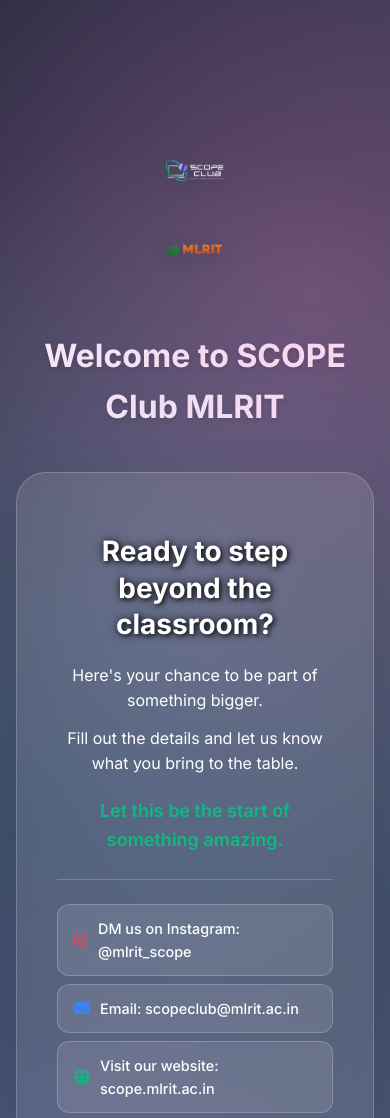
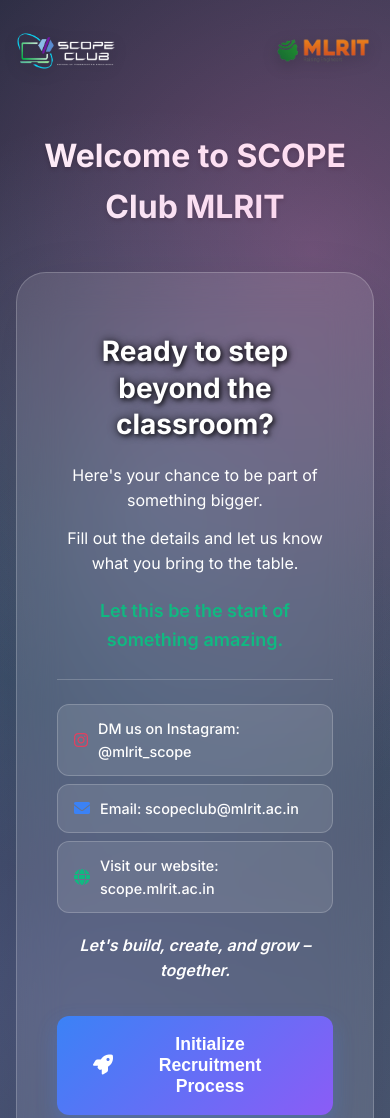
Before and after one commit to jbreddy1/scope-recruitments, a plain HTML site: page index.html in a window 390 px wide. Shown: the top 1118 px of the page. Drawn offline with Linux system fonts and the light colour scheme.

Commit message:
second commit

```diff
--- a/index.html
+++ b/index.html
@@ -47,7 +47,7 @@
                         <i class="fas fa-envelope"></i>
                         <span>Email: scopeclub@mlrit.ac.in</span>
                     </a>
-                    <a href="https://scope.mlrit.ac.in" target="_blank" class="contact-item">
+                    <a href="https://scopeclub.mlrit.ac.in" target="_blank" class="contact-item">
                         <i class="fas fa-globe"></i>
                         <span>Visit our website: scope.mlrit.ac.in</span>
                     </a>
--- a/styles.css
+++ b/styles.css
@@ -71,8 +71,6 @@
     display: flex;
     justify-content: space-between;
     align-items: center;
-    margin-bottom: 40px;
-    padding: 20px 0;
 }
 
 .logo-section, .mlrit-logo {
@@ -101,8 +99,8 @@
 }
 
 .clean-logo {
-    width: 120px;
-    height: 120px;
+    width: 160px;
+    height: 160px;
     object-fit: contain;
     filter: drop-shadow(0 4px 8px rgba(0, 0, 0, 0.2));
     transition: transform 0.3s ease, filter 0.3s ease;
@@ -164,7 +162,7 @@
     display: flex;
     align-items: center;
     justify-content: center;
-    padding: 20px 0;
+    padding: 0px 0px;
     position: relative;
 }
 
@@ -277,7 +275,7 @@
     border: 1px solid rgba(255, 255, 255, 0.2);
     transition: all 0.3s ease;
     width: 100%;
-    max-width: 320px;
+    max-width: 400px;
     text-decoration: none;
     color: inherit;
     cursor: pointer;
@@ -849,7 +847,7 @@
 /* Mobile-First Responsive Design */
 @media (max-width: 768px) {
     .header-logos {
-        flex-direction: column;
+        flex-direction: row;
         gap: 20px;
         margin-bottom: 30px;
     }
@@ -865,8 +863,8 @@
     }
 
     .clean-logo {
-        width: 80px;
-        height: 80px;
+        width: 120px;
+        height: 120px;
     }
 
     .logo-text h2 {
@@ -1056,8 +1054,8 @@
     }
 
     .clean-logo {
-        width: 60px;
-        height: 60px;
+        width: 100px;
+        height: 100px;
     }
 }
 
@@ -1218,7 +1216,7 @@
 
 /* Landing Section Styles */
 .landing-section {
-    padding: 120px 0 80px;
+    padding: 0px 0 80px;
     position: relative;
     overflow: hidden;
 }
```
Also changed, not shown: landing.html (+1 -1 lines).
